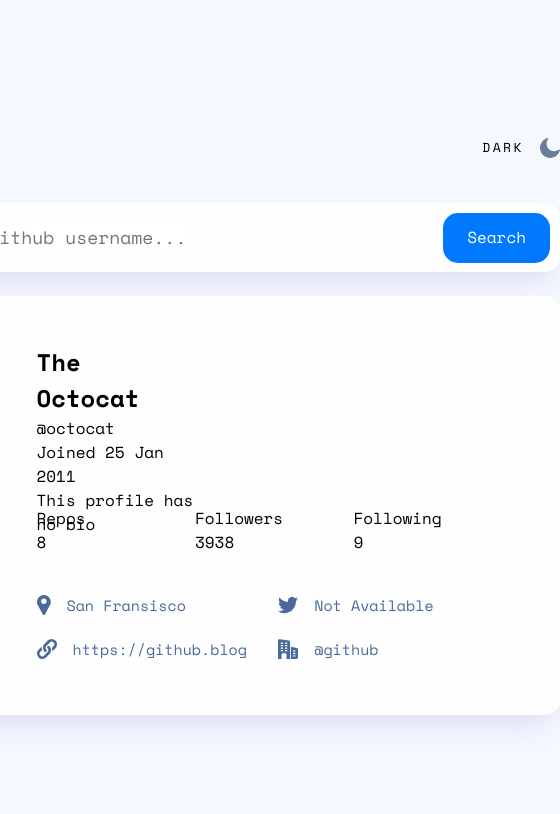
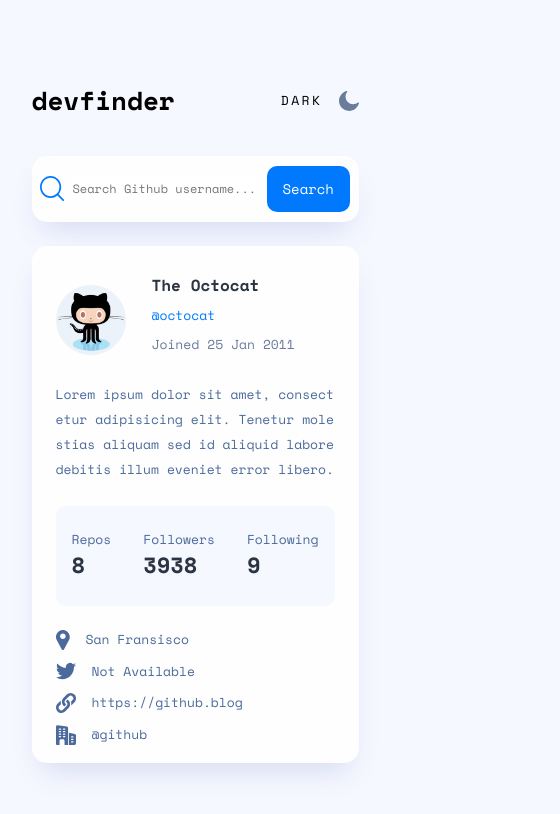
Before and after one commit to shrki416/github-user-search-app, a React (Create React App) app in the folder client/: page / in a window 390 px wide. Shown: the top 814 px of the page, 560 px wide, since content can reach past the window. Built offline with nearby package versions, Linux system fonts and the light colour scheme.

Commit message:
Style complete

```diff
--- a/client/src/App.js
+++ b/client/src/App.js
@@ -34,12 +34,15 @@
           </section>
 
           <section className="card-body">
-            <div className="body-header">
+            <div className="user-info">
               <h1 className="card-header">The Octocat</h1>
               <p className="user-name">@octocat</p>
               <p className="joined">Joined 25 Jan 2011</p>
             </div>
-            <p className="user-bio">This profile has no bio</p>
+          </section>
+
+          <section className="user-bio">
+            <p>Lorem ipsum dolor sit amet, consectetur adipisicing elit. Tenetur molestias aliquam sed id aliquid labore debitis illum eveniet error libero.</p>
           </section>
 
           <section className="user-stats">
--- a/client/src/index.css
+++ b/client/src/index.css
@@ -141,72 +141,15 @@
   grid-auto-flow: row;
 }
 
-/* card-image section */
-.card-img {
+/* card-body section */
+
+.card-body {
   display: grid;
-  grid-template-columns: minmax(0, 117px);
-  grid-row: 1 / span 4;
-}
-
-.card-img img {
-  width: 117px;
-  height: 117px;
-}
-
-/* user stats section */
-
-.user-stats {
-  display: grid;
-  grid-row: 3;
   grid-column: 2 / span 3;
-  grid-template-columns: repeat(3, 1fr);
-}
-
-/* social section */
-
-.social {
-  display: grid;
-  grid-row: 4;
-  grid-column: 2 / span 3;
-  grid-template-columns: repeat(2, 1fr);
-  grid-gap: 8px;
-  align-items: center; /* not sure if I need this yet */
-  /* margin: 36px 0 0 16px; */
-}
-
-.social > div {
-  display: flex;
   align-items: center;
 }
 
-.social > div > img {
-  color: #4b6a9b;
-  margin-right: 16px;
-}
-
-.social > div > p {
-  font-size: 15px;
-  line-height: 22px;
-  color: #4b6a9b;
-}
-
-/* .card-img {
-  width: calc(100% / 4);
-  height: 100%;
-}
-
-.card-img > img {
-  width: 117px;
-  height: 117px;
-  grid-column-start: 1;
-  grid-row-start: span 4;
-}
-
-.card-body {
-  width: 480px;
-}
-
-.body-header {
+.user-info {
   display: grid;
   grid-template-columns: repeat(2, 1fr);
   align-items: center;
@@ -241,19 +184,40 @@
 }
 
 .user-bio {
+  display: grid;
+  grid-column: span 3;
+  align-items: center;
+}
+
+.user-bio p {
   font-size: 15px;
   line-height: 25px;
   color: #4b6a9b;
-  opacity: 0.75;
-  margin: 20px auto 32px;
 }
 
+/* card-image section */
+.card-img {
+  display: grid;
+  grid-template-columns: minmax(0, 117px);
+  grid-row: 1 / span 4;
+}
+
+.card-img img {
+  width: 117px;
+  height: 117px;
+}
+
+/* user stats section */
+
 .user-stats {
-  display: flex;
-  align-items: center;
-  justify-content: space-between;
+  display: grid;
+  grid-row: 3;
+  grid-column: 2 / span 3;
+  grid-template-columns: repeat(3, 1fr);
+  align-content: center;
   background-color: #f6f8ff;
-  padding: 15px 83px 17px 32px;
+  border-radius: 10px;
+  padding: 15px 32px;
 }
 
 .user-stats-header {
@@ -269,13 +233,16 @@
   font-weight: 700;
 }
 
+/* social section */
+
 .social {
   display: grid;
-  grid-column: 4 / 2;
+  grid-row: 4;
+  grid-column: 2 / span 3;
   grid-template-columns: repeat(2, 1fr);
-  grid-row: auto;
+  align-items: center; /* not sure if I need this yet */
   margin: 36px 0 0 16px;
-  grid-gap: 12px;
+  gap: 12px;
 }
 
 .social > div {
@@ -292,9 +259,9 @@
   font-size: 15px;
   line-height: 22px;
   color: #4b6a9b;
-} */
+}
 
-/* @media screen and (max-width: 768px) {
+@media screen and (max-width: 768px) {
   .app {
     width: 573px;
     height: 648px;
@@ -306,22 +273,136 @@
   }
 
   .card-img {
-    width: calc(100% / 3);
+    grid-column: 1 / 1;
+    grid-template-rows: minmax(0, 117px);
+  }
+
+  .user-info {
+    grid-template-columns: 1fr;
+    grid-auto-flow: row;
+    padding: 4px 32px;
+    height: 100px;
+  }
+
+  .user-info > * {
+    padding: 3px;
+  }
+
+  .joined {
+    justify-content: start;
+  }
+
+  .user-bio {
+    grid-column: 1 / span 4;
+    grid-row: 2;
+  }
+
+  .user-stats {
+    grid-column: 1 / span 4;
+    grid-row: 3;
+  }
+
+  .social {
+    grid-column: 1 / span 4;
+    grid-row: 4;
+  }
+}
+
+@media screen and (max-width: 576px) {
+  .app {
+    width: 327px;
+    height: 667px;
+  }
+
+  .search-input > img {
+    margin-left: 8px;
+  }
+
+  .search-input > input {
+    font-size: 12px;
+    margin-left: 8px;
+    width: 184px;
+  }
+
+  .search-btn {
+    padding: 12.5px 16px;
+    margin: 10px;
+    border-radius: 10px;
+    font-size: 14px;
+    line-height: 21px;
+  }
+
+  .card {
+    width: 327px;
+    height: 517px;
+    padding: 24px;
+    grid-template-columns: repeat(3, minmax(0, 1fr));
+    grid-template-rows: repeat(4, minmax(0, auto));
+    gap: 24px;
+  }
+
+  .card-img {
+    grid-column: 1 / 1;
+    grid-template-rows: minmax(0, 100px);
+    align-items: center;
+  }
+
+  .card-img img {
+    width: 70px;
+    height: 70px;
+  }
+
+  .card-body {
+    align-content: flex-start;
+  }
+
+  .user-info {
+    display: flex;
+    flex-direction: column;
+    align-items: flex-start;
+    padding: 0;
     height: auto;
   }
 
-  .body-header {
-    display: grid;
-    grid-template-columns: 1fr;
-    grid-auto-flow: row;
-    margin-left: 31px;
-    height: 117px;
-    align-items: center;
-    padding: 16px;
+  .card-header {
+    font-size: 16px;
+    line-height: 24px;
   }
 
-  .joined {
-    display: grid;
+  .joined,
+  .user-name {
     justify-content: start;
+    font-size: 13px;
   }
-} */
+
+  .user-bio {
+    grid-column: 1 / span 4;
+    grid-row: 2;
+  }
+
+  .user-bio p {
+    font-size: 13px;
+    line-height: 25px;
+    word-wrap: break-word;
+    word-break: break-all;
+  }
+
+  .user-stats {
+    display: flex;
+    flex-direction: row;
+    justify-content: space-around;
+    align-items: center;
+    padding: 24px 0;
+  }
+
+  .social {
+    grid-template-columns: 1fr;
+    margin: 0;
+  }
+
+  .social > div > p {
+    font-size: 13px;
+    line-height: 19px;
+    color: #4b6a9b;
+  }
+}
```
Lines whose indentation alone changed are shown as unchanged.
